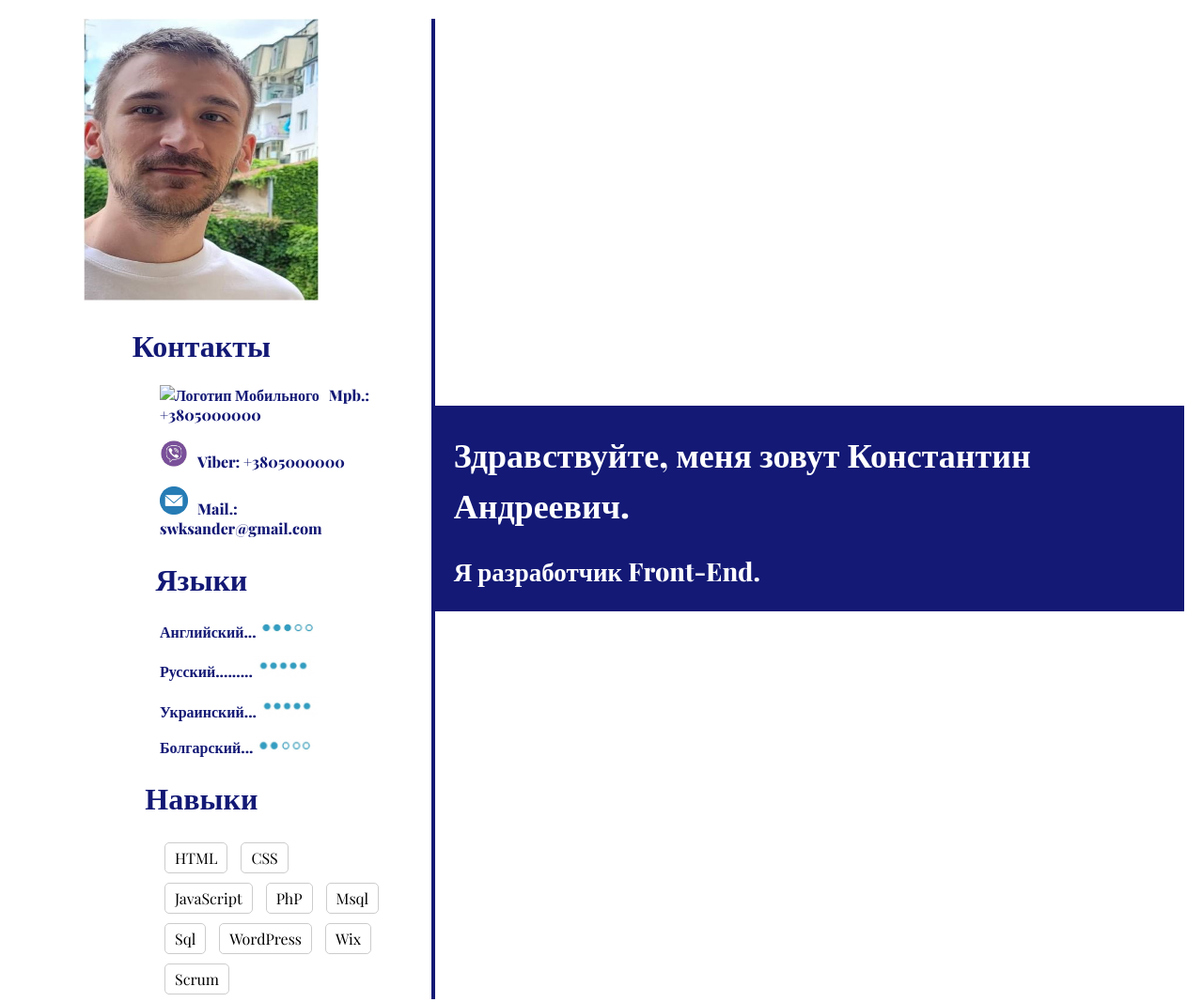
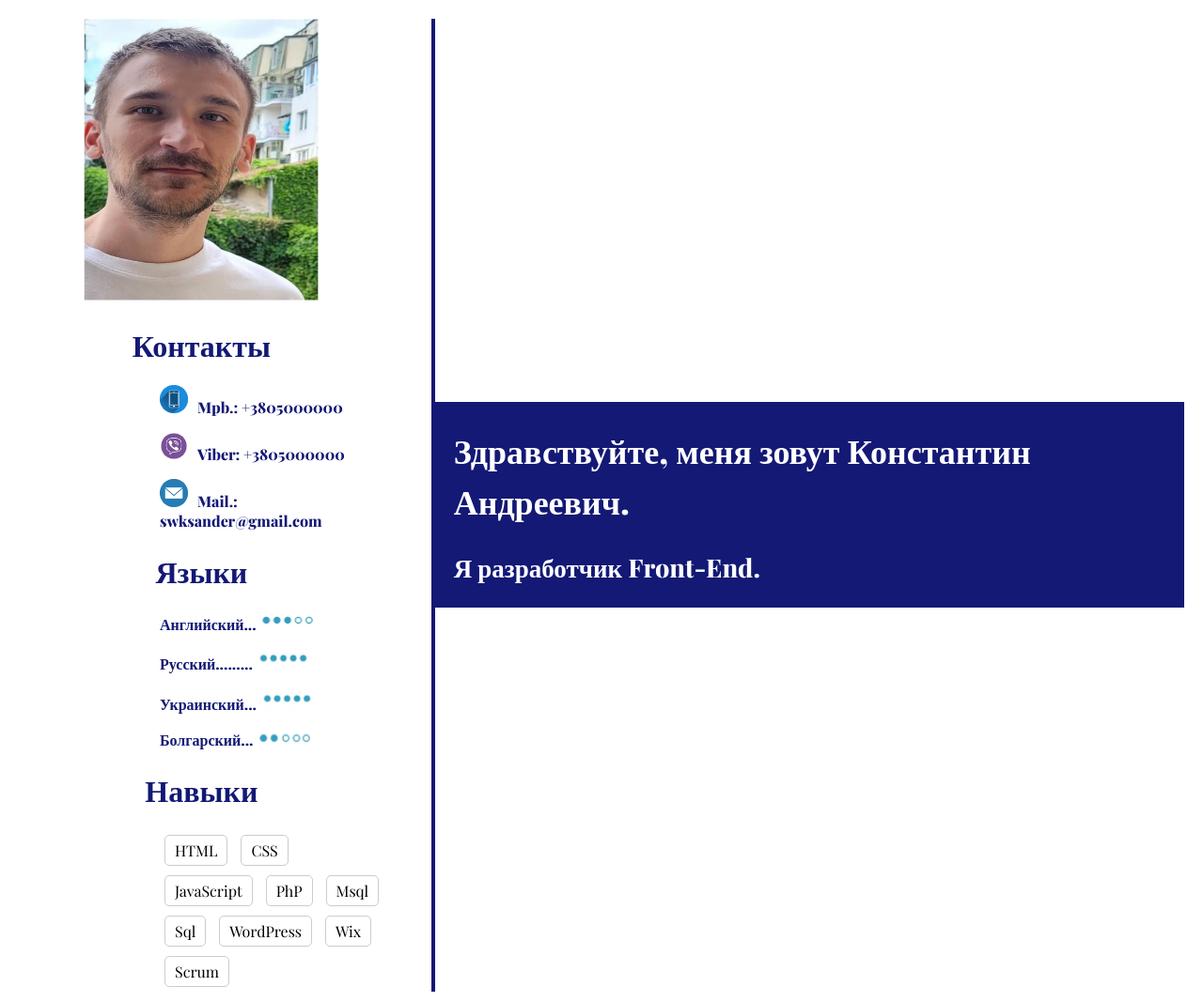
Before and after one commit to Luckyto7/Resume2023, a plain HTML site: page index.html in a window 1280 px wide. Shown: the top 1067 px of the page at 94% size. Drawn offline with nearby package versions, Linux system fonts and the light colour scheme; the site is published under a folder, as on GitHub Pages, so addresses that start at the root find nothing.

Commit message:
Update index.html

```diff
--- a/index.html
+++ b/index.html
@@ -13,7 +13,7 @@
     <center>  <img src="img\1111111111.jpg" alt="Аватар" class="avatar"></center>
     <center><h1>Контакты</h1> </center>
   <div class="textcontact">
-    <b><p><img src="/img/mob.jpg" alt="Логотип Мобильного" class="logo">Mpb.: +3805000000</p>
+    <b><p><img src="img/mob.jpg" alt="Логотип Мобильного" class="logo">Mpb.: +3805000000</p>
     <p><img src="img/viber.jpg" alt="Логотип Viber" class="logo">Viber: +3805000000</p>
     <p><img src="img/mail.png" alt="Логотип Почты" class="logo">Mail.: swksander@gmail.com</p></b>
 </div>
```
